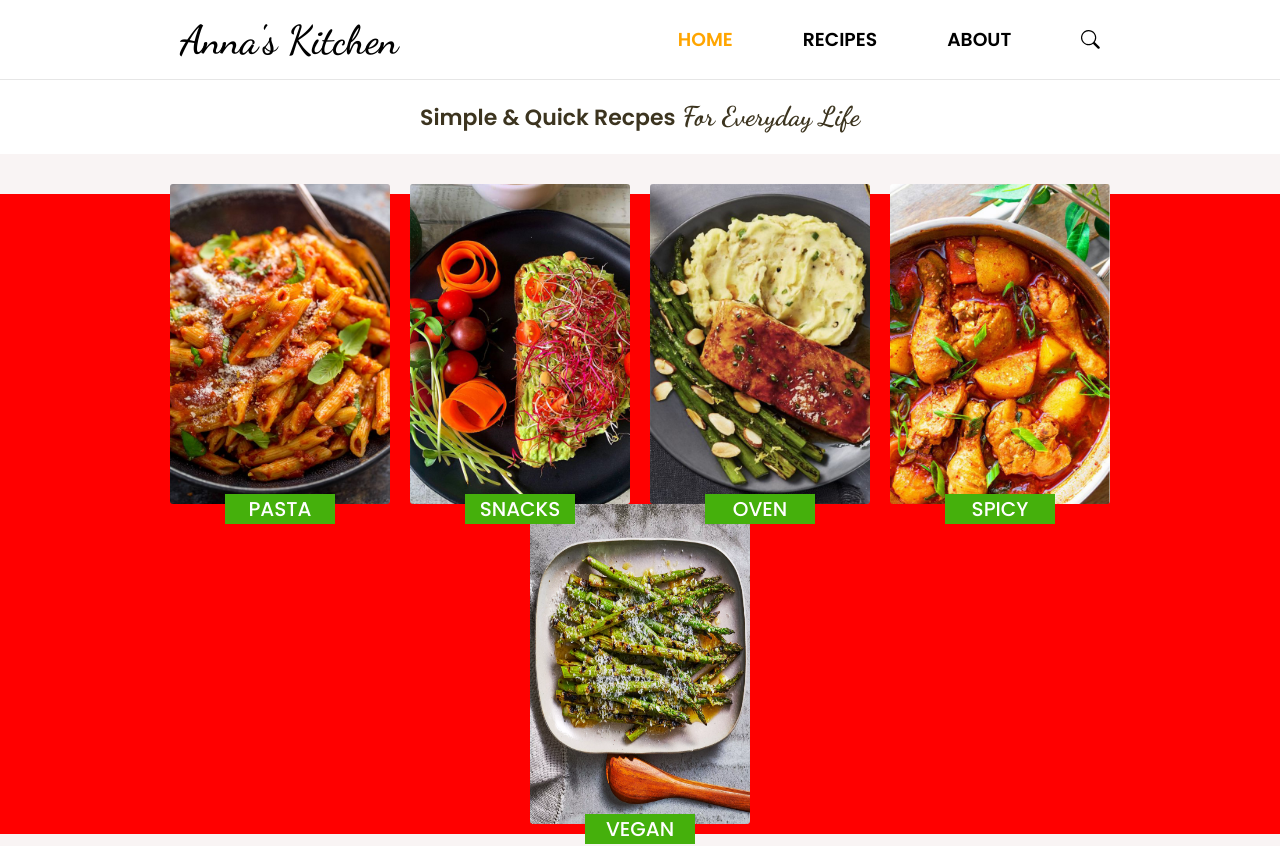
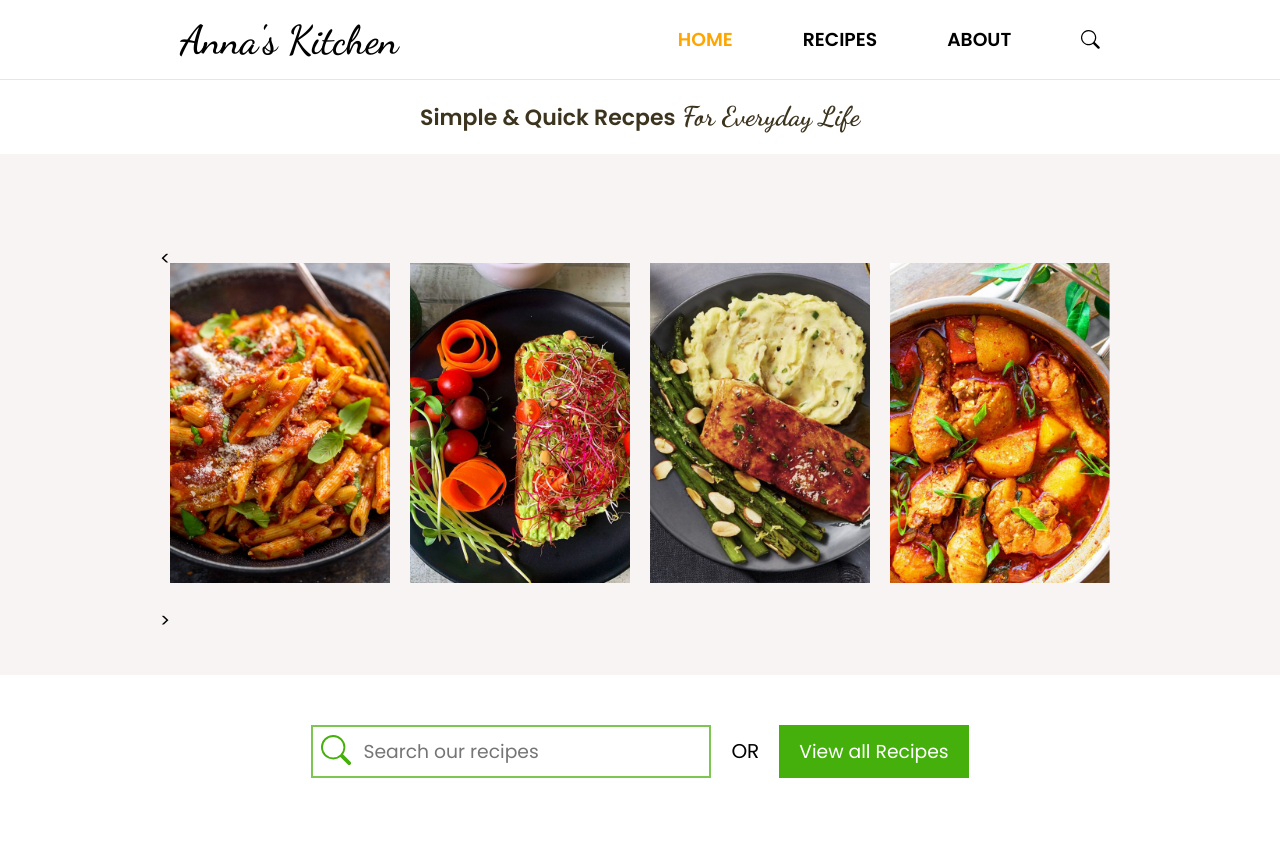
Before and after one commit to AnnaAn01/recipe-website, a React (Create React App) app: page /#/ in a window 1280 px wide. Shown: the top 846 px of the page. Built offline with nearby package versions, Linux system fonts and the light colour scheme.

Commit message:
working on carousel

```diff
--- a/package.json
+++ b/package.json
@@ -16,6 +16,8 @@
     "react-router-dom": "^6.3.0",
     "react-scripts": "5.0.1",
     "react-scroll": "^1.8.7",
+    "react-slick": "^0.29.0",
+    "slick-carousel": "^1.8.1",
     "web-vitals": "^2.1.4"
   },
   "scripts": {
--- /dev/null
+++ b/src/components/HomePage/HomeCarousel/Carousel.js
@@ -0,0 +1,206 @@
+// import React, { useRef } from "react";
+// // import { SubHeading } from '../../components';
+// // import { images } from "../../constants";
+// import {
+//   BsInstagram,
+//   BsArrowLeftShort,
+//   BsArrowRightShort,
+// } from "react-icons/bs";
+
+// import "./Carousel.css";
+
+// const galleryImages = [
+//   "recipe-img/homepage-pasta.jpg",
+//   "recipe-img/homepage-main-6.jpg",
+//   "recipe-img/homepage-main-7.jpg",
+//   "recipe-img/homepage-main-8.jpg",
+//   "recipe-img/curried-chicken-salad.jpg",
+//   "recipe-img/curried-chicken-salad.jpg",
+// ];
+
+// // const galleryImages = [
+// //   images.gallery01,
+// //   images.gallery02,
+// //   images.gallery03,
+// //   images.gallery04,
+// // ];
+
+// const Carousel = () => {
+//   const scrollRef = useRef(null);
+
+//   const scroll = (direction) => {
+//     //destructuring current below
+//     const { current } = scrollRef;
+
+//     if (direction === "left") {
+//       current.scrollLeft -= 300;
+//     } else {
+//       current.scrollLeft += 300;
+//     }
+//   };
+
+//   return (
+//     <div className="app__gallery flex__center">
+//       <div className="app__gallery-images">
+//         <div className="app__gallery-images_container" ref={scrollRef}>
+//           {galleryImages.map((image, index) => (
+//             <div
+//               className="app__gallery-images_card flex__center"
+//               key={`gallery_image-${index + 1}`}
+//             >
+//               <img src={image} alt="gallery" />
+//               <BsInstagram className="gallery__image-icon" />
+//             </div>
+//           ))}
+//         </div>
+//         <div className="app__gallery-images_arrows">
+//           <BsArrowLeftShort
+//             className="gallery__arrow-icon"
+//             onClick={() => scroll("left")}
+//           />
+//           <BsArrowRightShort
+//             className="gallery__arrow-icon"
+//             onClick={() => scroll("right")}
+//           />
+//         </div>
+//       </div>
+//     </div>
+//   );
+// };
+
+// export default Carousel;
+
+// import React from "react";
+// import Slider from "react-slick";
+
+// export default function SimpleSlider() {
+//   var settings = {
+//     dots: true,
+//     infinite: true,
+//     speed: 500,
+//     slidesToShow: 1,
+//     slidesToScroll: 1,
+//   };
+//   return (
+//     <Slider {...settings}>
+//       <div>
+//         <h3>1</h3>
+//       </div>
+//       <div>
+//         <h3>2</h3>
+//       </div>
+//       <div>
+//         <h3>3</h3>
+//       </div>
+//       <div>
+//         <h3>4</h3>
+//       </div>
+//       <div>
+//         <h3>5</h3>
+//       </div>
+//       <div>
+//         <h3>6</h3>
+//       </div>
+//     </Slider>
+//   );
+// }
+
+import React, { useState } from "react";
+
+function Carousel() {
+  const initalState = [
+    { idx: 1, pos: 1, text: "1", active: true },
+    { idx: 2, pos: 2, text: "2", active: true },
+    { idx: 3, pos: 3, text: "3", active: true },
+    { idx: 4, pos: 4, text: "4", active: true },
+    { idx: 5, pos: 5, text: "5", active: false },
+  ];
+
+  const slides = [
+    { url: "recipe-img/homepage-pasta.jpg", id: 0 },
+    { url: "recipe-img/homepage-main-6.jpg", id: 1 },
+    { url: "recipe-img/homepage-main-7.jpg", id: 3 },
+    { url: "recipe-img/homepage-main-8.jpg", id: 4 },
+    { url: "recipe-img/curried-chicken-salad.jpg", id: 5 },
+    { url: "recipe-img/curried-chicken-salad.jpg", id: 6 },
+  ];
+
+  const [cards, setCards] = useState(initalState);
+
+  const handleLeftClick = (isLeft) => {
+    const prevState = [...cards];
+    // find next inactive card index - top
+    const nextCardIdx = prevState
+      .filter((ft) => ft.active === true)
+      .sort((a, b) => (a.pos > b.pos ? 1 : b.pos > a.pos ? -1 : 0))[0].idx;
+    // reset
+    prevState.find((f) => f.active === false).active = true;
+    // update
+    prevState.find((f) => f.idx === nextCardIdx).active = false;
+    // maximize pos
+    prevState.find((f) => f.idx === nextCardIdx).pos =
+      Math.max.apply(
+        null,
+        prevState.map(function (o) {
+          return o.pos;
+        })
+      ) + 1;
+
+    // update state
+    setCards(prevState);
+  };
+
+  const handleRightClick = () => {
+    const prevState = [...cards];
+    // find next inactive card index - bottom
+    const nextCardIdx = prevState
+      .filter((ft) => ft.active === true)
+      .sort((a, b) => (a.pos > b.pos ? 1 : b.pos > a.pos ? -1 : 0))
+      .pop(1).idx;
+    // minimize pos
+    prevState.find((f) => f.active === false).pos =
+      Math.min.apply(
+        null,
+        prevState.map(function (o) {
+          return o.pos;
+        })
+      ) - 1;
+    // reset
+    prevState.find((f) => f.active === false).active = true;
+    // update
+    prevState.find((f) => f.idx === nextCardIdx).active = false;
+
+    // update state
+    setCards(prevState);
+  };
+
+  return (
+    <>
+      <div
+        className="text-xl md:text-5xl cursor-pointer"
+        onClick={() => handleLeftClick()}
+      >
+        {"<"}
+      </div>
+      {cards
+        .filter((f) => f.active === true)
+        .sort((a, b) => (a.pos > b.pos ? 1 : b.pos > a.pos ? -1 : 0))
+        .map((card, index) => (
+          <img
+            src={slides[index].url}
+            key={index}
+            prop={card.text}
+            className="homepage-first__card"
+          ></img>
+        ))}
+      <div
+        className="text-xl md:text-5xl cursor-pointer"
+        onClick={() => handleRightClick()}
+      >
+        {">"}
+      </div>
+    </>
+  );
+}
+
+export default Carousel;
--- a/src/components/HomePage/HomePage.js
+++ b/src/components/HomePage/HomePage.js
@@ -7,6 +7,7 @@ import RECIPES from "../SearchBar/RECIPES.json";
 import { Link } from "react-router-dom";
 import ScrollUpBtn from "../ScrollUpButton/ScrollUpBtn";
 import HomeCarousel from "./HomeCarousel/HomeCarousel";
+import Carousel from "./HomeCarousel/Carousel";
 import ImgCarousel1 from "../../images-src/recipe-img/homepage-pasta.jpg";
 
 const HomePage = () => {
@@ -16,11 +17,12 @@ const HomePage = () => {
 
   // for carousel
   const slides = [
-    { url: "recipe-img/homepage-pasta.jpg" },
-    { url: "recipe-img/homepage-main-6.jpg" },
-    { url: "recipe-img/homepage-main-7.jpg" },
-    { url: "recipe-img/homepage-main-8.jpg" },
-    { url: "recipe-img/curried-chicken-salad.jpg" },
+    { url: "recipe-img/homepage-pasta.jpg", id: 0 },
+    { url: "recipe-img/homepage-main-6.jpg", id: 1 },
+    { url: "recipe-img/homepage-main-7.jpg", id: 3 },
+    { url: "recipe-img/homepage-main-8.jpg", id: 4 },
+    { url: "recipe-img/curried-chicken-salad.jpg", id: 5 },
+    { url: "recipe-img/curried-chicken-salad.jpg", id: 6 },
   ];
 
   const homeSetionOne = HomePageSectionOne.map((el, index) => {
@@ -54,9 +56,10 @@ const HomePage = () => {
       </div>
       <section className="homepage-first__container">
         {/*<div className="homepage-first__wrapper">{homeSetionOne}</div> */}
-        <div className="homepage-first__wrapper">{homeSetionOne}</div>
+        {/*<div className="homepage-first__wrapper">{homeSetionOne}</div>*/}
         <div className="homepage-first__carousel-wrapper">
-          <HomeCarousel slides={slides} />
+          {/*<HomeCarousel slides={slides} />*/}
+          <Carousel />
         </div>
       </section>
       <section className="home__search-container">
```
Also changed, not shown: src/components/HomePage/HomeCarousel/HomeCarousel.js (+61 -0 lines), src/components/HomePage/HomeCarousel/Carousel.css (added), 1 other file (tests, documents, lock files or other folders).
